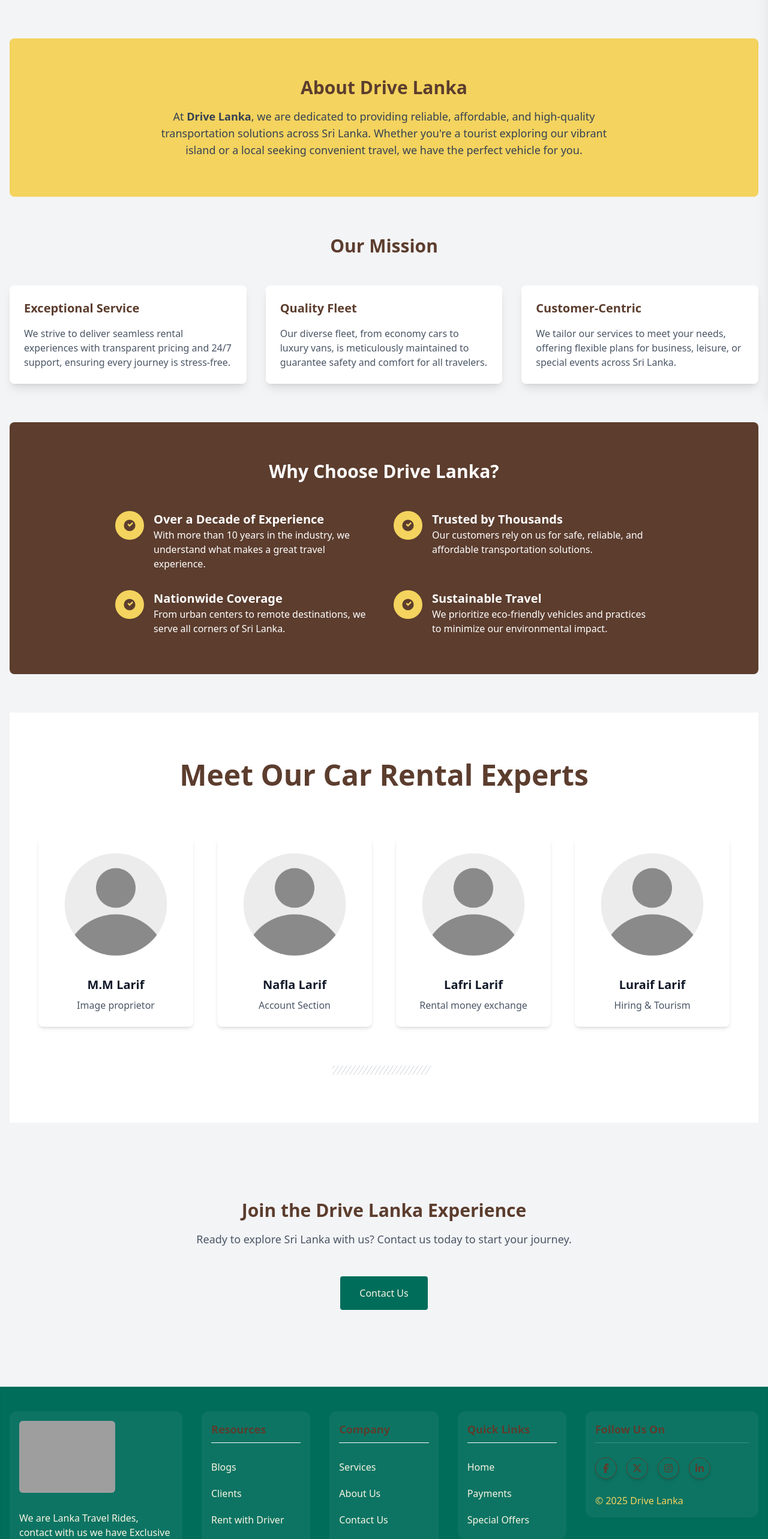
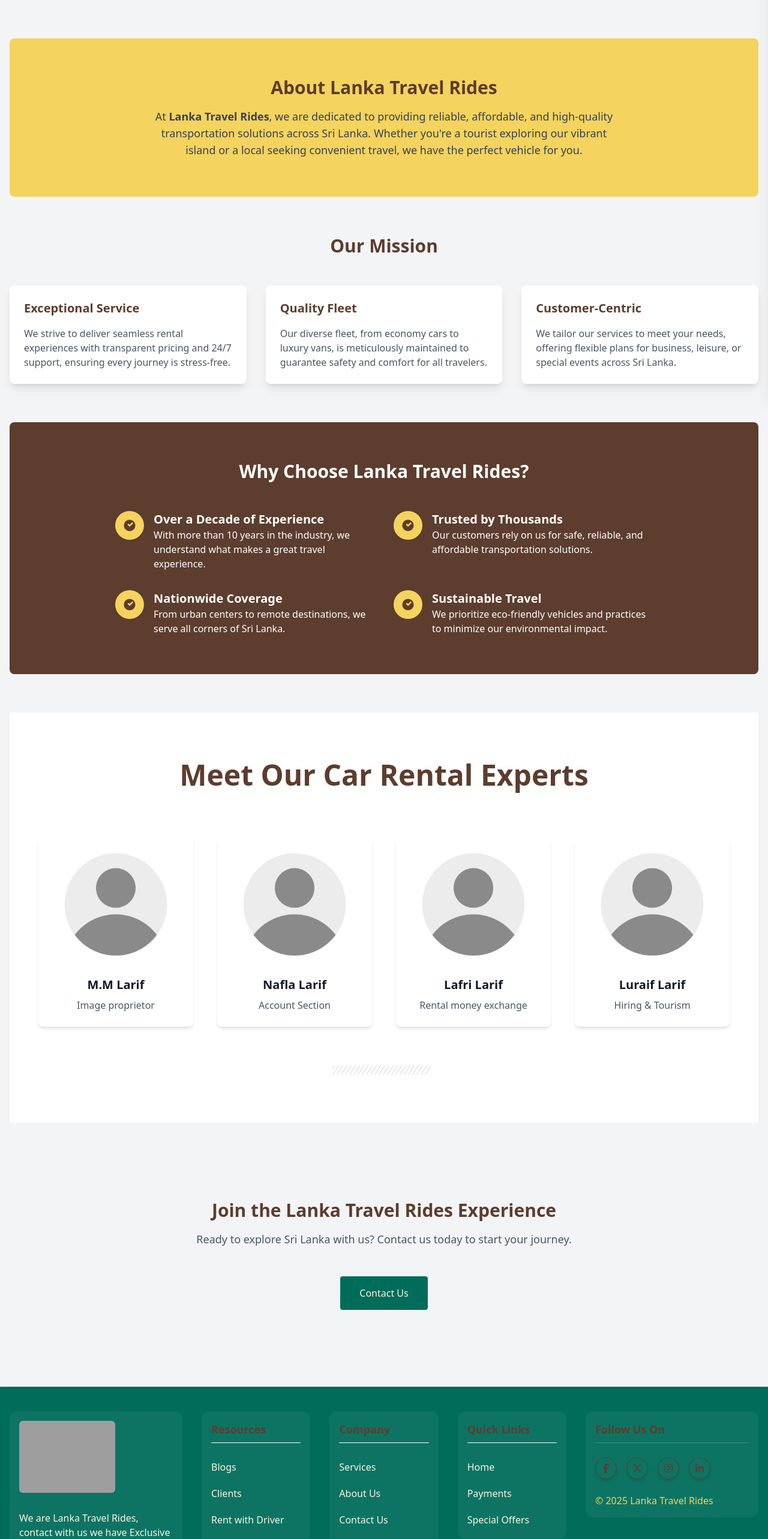
Before and after one commit to Eran2001/lanka-travels-rides, a React (Vite) app: page /about-us in a window 1280 px wide. Shown: the part 140-2706 px from the top of the page at 60% size. Built offline with nearby package versions, Linux system fonts and the light colour scheme; grey boxes are pictures that could not be loaded.

Commit message:
chnage_title

```diff
--- a/src/components/shared/Footer.jsx
+++ b/src/components/shared/Footer.jsx
@@ -292,7 +292,7 @@ const Footer = () => {
                 ))}
               </div>
               <p className="text-base text-accent text-body-color dark:text-dark-6">
-                &copy; {new Date().getFullYear()} Drive Lanka
+                &copy; {new Date().getFullYear()} Lanka Travel Rides
               </p>
             </div>
           </div>
--- a/src/components/shared/SecondaryNavBar.jsx
+++ b/src/components/shared/SecondaryNavBar.jsx
@@ -157,7 +157,7 @@ const SecondaryNavBar = () => {
           <NavLink to="/" ref={logoRef} className="font-bold text-xl relative">
             <img
               src={logoImg}
-              alt="Drive Lanka Logo"
+              alt="Lanka Travel Rides Logo"
               className="h-12 w-auto object-contain max-md:pt-1"
             />
           </NavLink>
@@ -212,7 +212,7 @@ const SecondaryNavBar = () => {
       <Drawer
         isOpen={isDrawerOpen}
         onClose={() => setIsDrawerOpen(false)}
-        title="Drive Lanka"
+        title="Lanka Travel Rides"
         width="w-72"
       >
         <div
--- a/src/pages/About/About.jsx
+++ b/src/pages/About/About.jsx
@@ -280,10 +280,10 @@ const About = () => {
           className="text-center py-16 bg-[#f4d35e] rounded-lg"
         >
           <h2 className="text-3xl font-semibold text-[#5c3d2e] mb-4">
-            About Drive Lanka
+            About Lanka Travel Rides
           </h2>
           <p className="text-lg text-gray-700 max-w-3xl mx-auto">
-            At <span className="font-semibold">Drive Lanka</span>, we are
+            At <span className="font-semibold">Lanka Travel Rides</span>, we are
             dedicated to providing reliable, affordable, and high-quality
             transportation solutions across Sri Lanka. Whether you're a tourist
             exploring our vibrant island or a local seeking convenient travel,
@@ -336,7 +336,7 @@ const About = () => {
           className="py-16 bg-[#5c3d2e] text-white rounded-lg"
         >
           <h2 className="text-3xl font-semibold text-center mb-12">
-            Why Choose Drive Lanka?
+            Why Choose Lanka Travel Rides?
           </h2>
           <div className="grid grid-cols-1 md:grid-cols-2 gap-8 max-w-4xl mx-auto">
             {[
@@ -398,7 +398,7 @@ const About = () => {
         {/* Call to Action */}
         <section ref={ctaSectionRef} className="py-16 text-center">
           <h2 className="text-3xl font-semibold text-[#5c3d2e] mb-4">
-            Join the Drive Lanka Experience
+            Join the Lanka Travel Rides Experience
           </h2>
           <p className="text-lg text-gray-600 mb-8">
             Ready to explore Sri Lanka with us? Contact us today to start your
--- a/src/pages/Contact/Contact.jsx
+++ b/src/pages/Contact/Contact.jsx
@@ -436,7 +436,8 @@ const Contact = () => {
             Ready to Start Your Journey?
           </h2>
           <p className="text-lg text-gray-600 mb-8">
-            Book your vehicle today and explore Sri Lanka with Drive Lanka.
+            Book your vehicle today and explore Sri Lanka with Lanka Travel
+            Rides.
           </p>
           <Button
             text="Choose Your Vehicle"
--- a/src/pages/Payments/Payments.jsx
+++ b/src/pages/Payments/Payments.jsx
@@ -186,9 +186,9 @@ const Payments = () => {
             Pricing & Payments
           </h2>
           <p className="text-lg text-gray-700 max-w-3xl mx-auto">
-            At Drive Lanka, we offer flexible and secure payment options to make
-            your vehicle rental experience seamless. Choose the method that
-            suits you best and start your journey with ease.
+            At Lanka Travel Rides, we offer flexible and secure payment options
+            to make your vehicle rental experience seamless. Choose the method
+            that suits you best and start your journey with ease.
           </p>
         </section>
 
--- a/src/pages/Services/Services.jsx
+++ b/src/pages/Services/Services.jsx
@@ -262,10 +262,10 @@ const Services = () => {
             Our Services
           </h2>
           <p className="text-lg text-gray-700 max-w-3xl mx-auto">
-            At Drive Lanka, we provide premium vehicle rental services tailored
-            to your needs. Whether you're exploring Sri Lanka or need reliable
-            transportation, our diverse fleet and flexible options ensure a
-            seamless experience.
+            At Lanka Travel Rides, we provide premium vehicle rental services
+            tailored to your needs. Whether you're exploring Sri Lanka or need
+            reliable transportation, our diverse fleet and flexible options
+            ensure a seamless experience.
           </p>
         </section>
 
@@ -346,7 +346,7 @@ const Services = () => {
           className="py-16 bg-[#5c3d2e] text-white rounded-lg"
         >
           <h2 className="text-3xl font-semibold text-center mb-12">
-            Why Choose Drive Lanka?
+            Why Choose Lanka Travel Rides?
           </h2>
           <div className="grid grid-cols-1 md:grid-cols-2 gap-8 max-w-4xl mx-auto">
             {[
@@ -407,7 +407,7 @@ const Services = () => {
           </h2>
           <p className="text-lg text-gray-600 mb-2">
             Book your vehicle today and experience the freedom of the open road
-            with Drive Lanka.
+            with Lanka Travel Rides.
           </p>
           <Button
             text="Rent Now"
```
Also changed, not shown: src/pages/OurFleet/OurFleet.txt.
